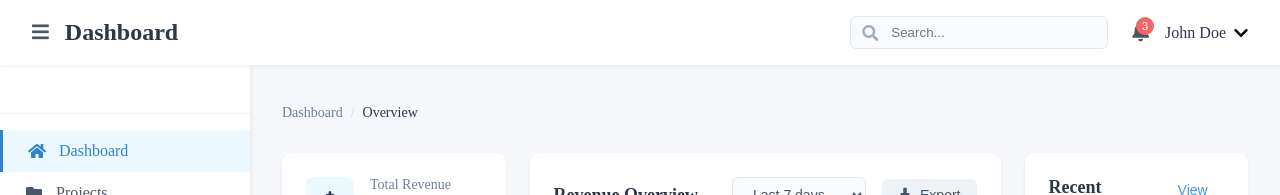
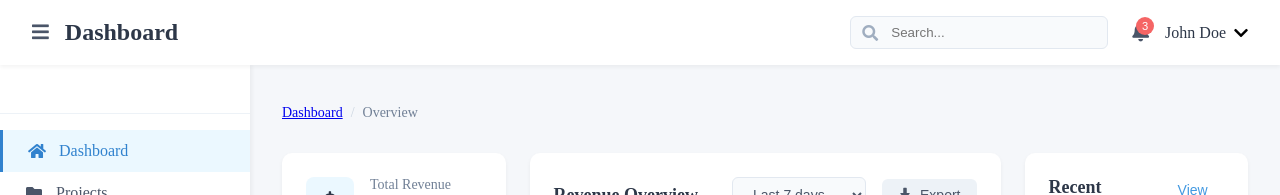
Before and after one commit to sasanedicbn/Mini-app, a Vue app in the folder Mini-app/: page /dashboard in a window 1280 px wide. Shown: the top 195 px of the page. Built offline with nearby package versions, Linux system fonts and the light colour scheme.

Commit message:
Create changes in style in DashboardBreadcucumbers component

```diff
--- a/Mini-app/src/components/Dashboard/DashboardHelpers/DashboardBreadcrumbs.vue
+++ b/Mini-app/src/components/Dashboard/DashboardHelpers/DashboardBreadcrumbs.vue
@@ -16,20 +16,6 @@
   padding: 0.5rem 0;
 }
 
-.breadcrumb-item {
-  text-decoration: none;
-  color: inherit;
-  transition: color 0.2s;
-}
-
-.breadcrumb-item:hover:not(.active) {
-  color: #4299e1;
-}
-
-.breadcrumb-item.active {
-  color: #2d3748;
-  font-weight: 500;
-}
 
 .breadcrumb-separator {
   color: #cbd5e0;
```
